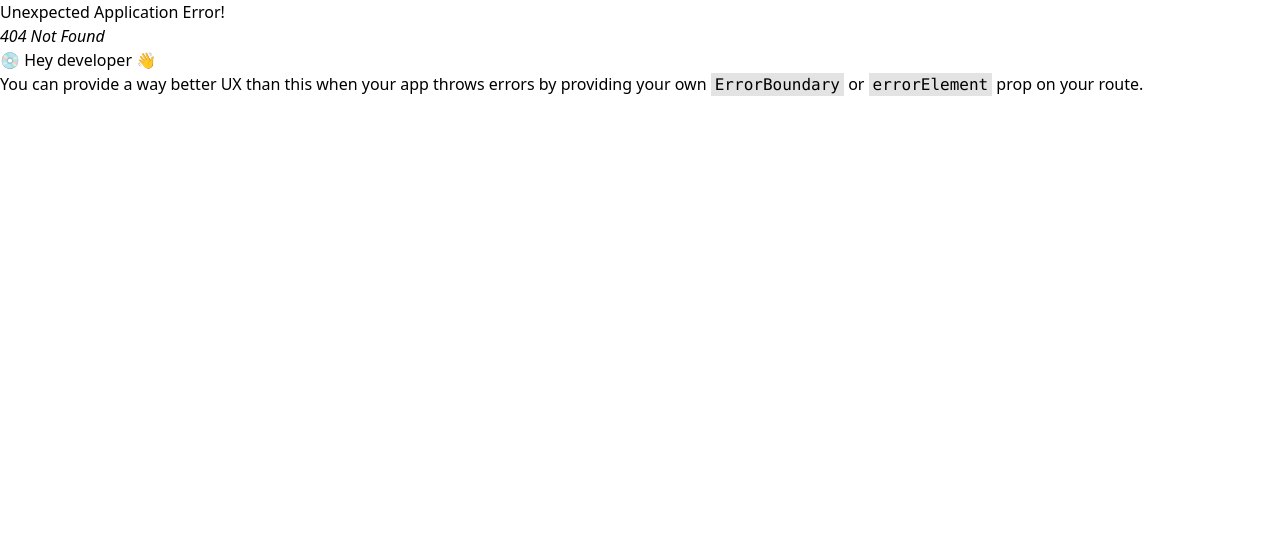
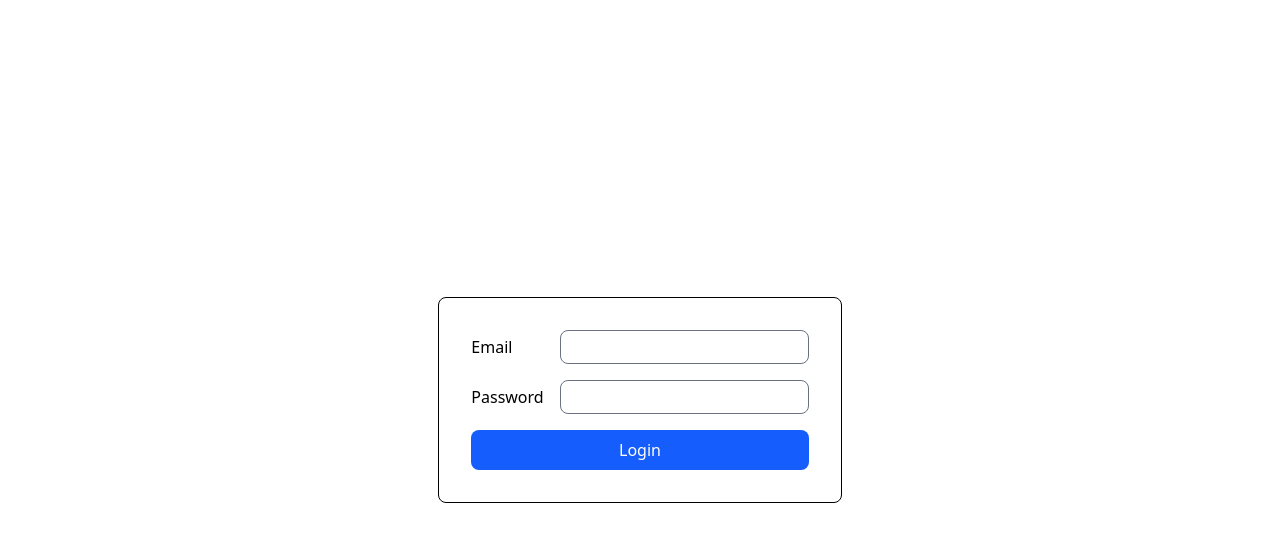
Before and after one commit to FriendlyIndr/ResumeBuilder2, a React app in the folder frontend/: page /login in a window 1280 px wide. Before the commit this address had no page. Shown: the top 542 px of the page. Built offline with nearby package versions, Linux system fonts and the light colour scheme; the HTML template or start-up script is replaced by a standard one.

Commit message:
Login and Signup forms added.

```diff
--- /dev/null
+++ b/frontend/src/components/Login.jsx
@@ -0,0 +1,38 @@
+import React from 'react'
+
+const Login = () => {
+  return (
+    <div>
+      {/* Form container */}
+      <div className='h-screen flex items-center'>
+        {/* Form */}
+        <div className='flex flex-col justify-between p-8 mx-auto max-w-xl border rounded-lg space-y-4'>
+          {/* Fields */}
+          <div className='flex items-center justify-between gap-4'>
+            <label>Email</label>
+            <input
+              type='email'
+              className='px-2 py-1 border border-gray-500 rounded-lg'
+            />
+          </div>
+
+          <div className='flex items-center justify-between gap-4'>
+            <label>Password</label>
+            <input
+              type='password'
+              className='px-2 py-1 border border-gray-500 rounded-lg'
+            />
+          </div>
+
+          <button
+            className='bg-blue-600 text-white p-2 cursor-pointer rounded-lg'
+          >
+            Login
+          </button>
+        </div>
+      </div>
+    </div>
+  )
+}
+
+export default Login
--- /dev/null
+++ b/frontend/src/components/Signup.jsx
@@ -0,0 +1,9 @@
+import React from 'react'
+
+const Signup = () => {
+  return (
+    <div>Signup</div>
+  )
+}
+
+export default Signup
```
Also changed, not shown: frontend/src/App.jsx (+11 -1 lines).
